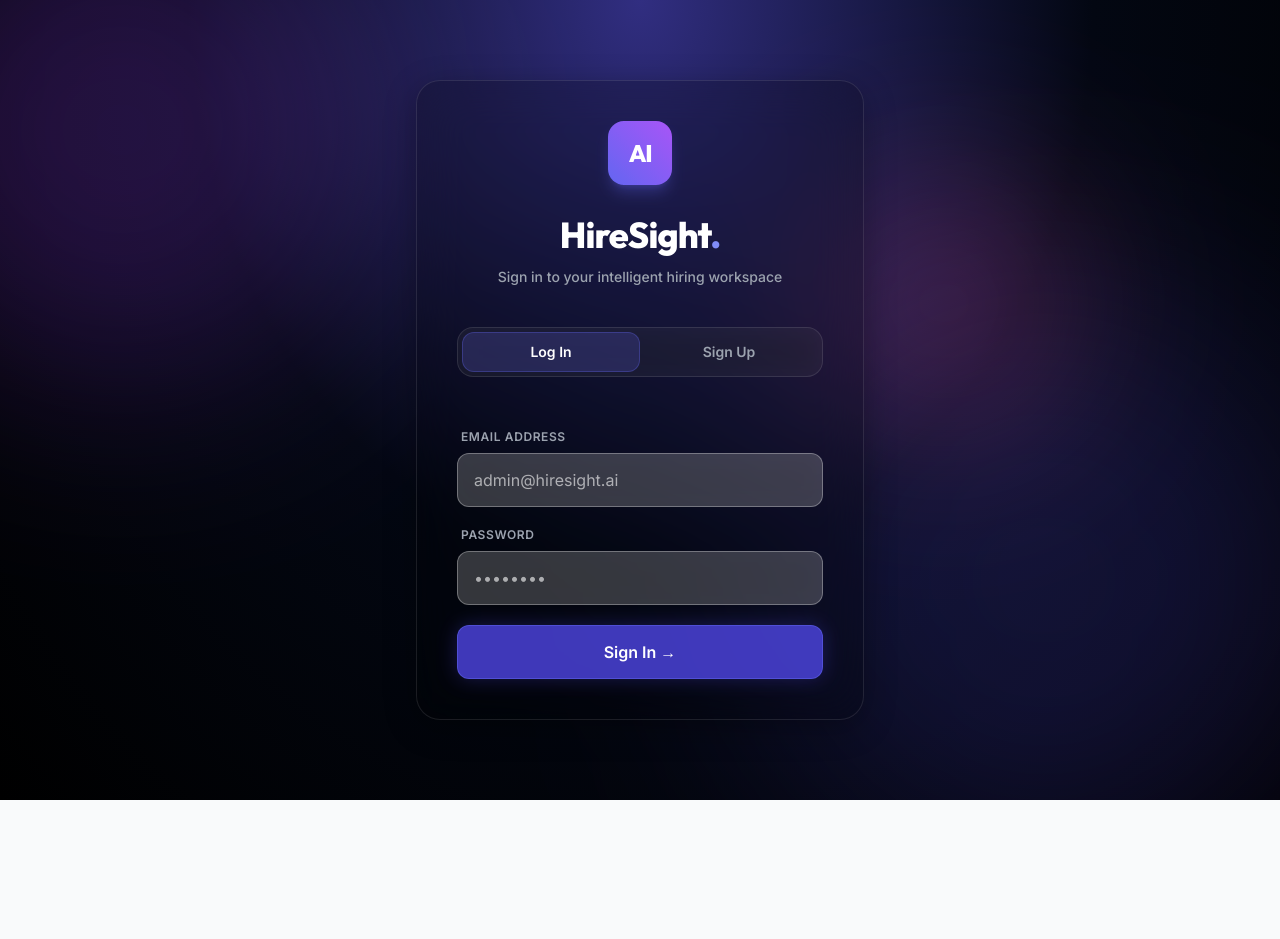
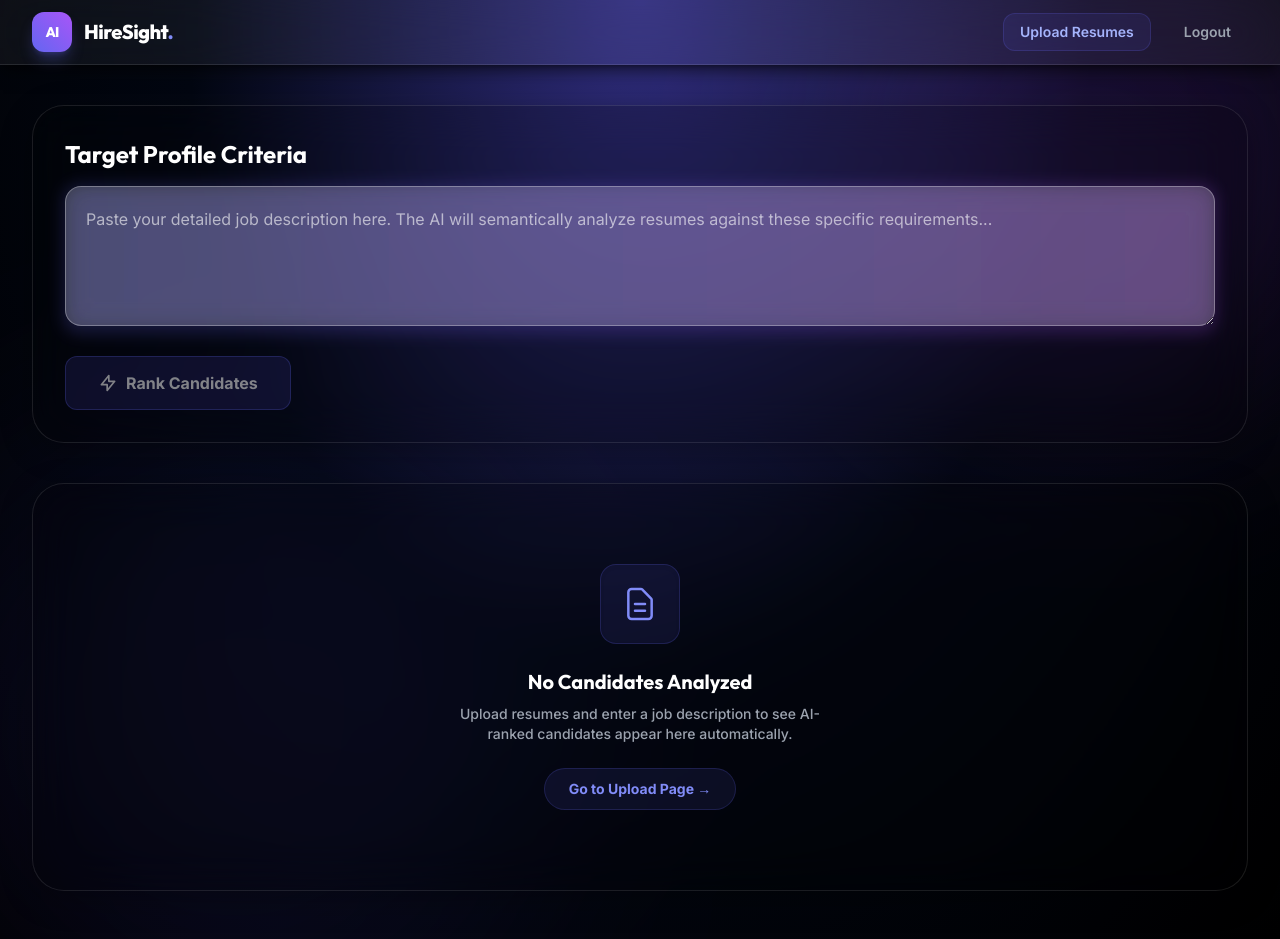
Before and after one commit to NileshKonkankar/hiresight-ai, a React (Vite) app in the folder Frontend/: page /dashboard in a window 1280 px wide. Before the commit this address led to /. Before the commit the page ends 800 px from the top, so only its background shows below. Built offline with nearby package versions, Linux system fonts and the light colour scheme; sample sign-in values are in the browser's storage.

Commit message:
feat: Add initial dashboard for AI resume ranking, candidate status management, and data export.

```diff
--- a/Frontend/src/App.jsx
+++ b/Frontend/src/App.jsx
@@ -5,12 +5,12 @@ import Dashboard from "./pages/Dashboard";
 import Upload from "./pages/Upload";
 
 const PrivateRoute = ({ children }) => {
-  const token = localStorage.getItem("token");
+  const token = sessionStorage.getItem("token");
   return token ? children : <Navigate to="/" />;
 };
 
 const PublicRoute = ({ children }) => {
-  const token = localStorage.getItem("token");
+  const token = sessionStorage.getItem("token");
   return !token ? children : <Navigate to="/dashboard" />;
 };
 
@@ -21,7 +21,7 @@ export default function App() {
         <Route path="/" element={<PublicRoute><Login /></PublicRoute>} />
         <Route path="/dashboard" element={<PrivateRoute><Dashboard /></PrivateRoute>} />
         <Route path="/upload" element={<PrivateRoute><Upload /></PrivateRoute>} />
-        <Route path="*" element={<Navigate to={localStorage.getItem("token") ? "/dashboard" : "/"} />} />
+        <Route path="*" element={<Navigate to={sessionStorage.getItem("token") ? "/dashboard" : "/"} />} />
       </Routes>
     </BrowserRouter>
   );
--- a/Frontend/src/api/api.js
+++ b/Frontend/src/api/api.js
@@ -7,7 +7,7 @@ const api = axios.create({
 // Add a request interceptor to attach the auth token automatically
 api.interceptors.request.use(
   (config) => {
-    const token = localStorage.getItem("token");
+    const token = sessionStorage.getItem("token");
     if (token) {
       config.headers.Authorization = `Bearer ${token}`;
     }
@@ -26,7 +26,7 @@ api.interceptors.response.use(
   (error) => {
     if (error.response && error.response.status === 401) {
       // Clear token unconditionally if unauthorized
-      localStorage.removeItem("token");
+      sessionStorage.removeItem("token");
       // Optionally redirect to login page if we aren't already there
       if (window.location.pathname !== '/') {
         window.location.href = '/';
--- a/Frontend/src/pages/Dashboard.jsx
+++ b/Frontend/src/pages/Dashboard.jsx
@@ -83,7 +83,7 @@ export default function Dashboard() {
             </button>
             <button
                 onClick={() => {
-                    localStorage.removeItem("token");
+                    sessionStorage.removeItem("token");
                     navigate("/");
                 }}
                 className="text-sm font-semibold text-gray-400 hover:text-rose-400 hover:bg-rose-500/10 border border-transparent hover:border-rose-500/20 px-4 py-2 rounded-xl transition-all duration-200"
--- a/Frontend/src/pages/Login.jsx
+++ b/Frontend/src/pages/Login.jsx
@@ -16,11 +16,11 @@ export default function Login() {
     try {
       if (isLogin) {
         const res = await api.post("/auth/login", { email, password });
-        localStorage.setItem("token", res.data.token);
+        sessionStorage.setItem("token", res.data.token);
         navigate("/dashboard");
       } else {
         const res = await api.post("/auth/register", { name, email, password });
-        localStorage.setItem("token", res.data.token);
+        sessionStorage.setItem("token", res.data.token);
         navigate("/dashboard");
       }
     } catch (error) {
```
